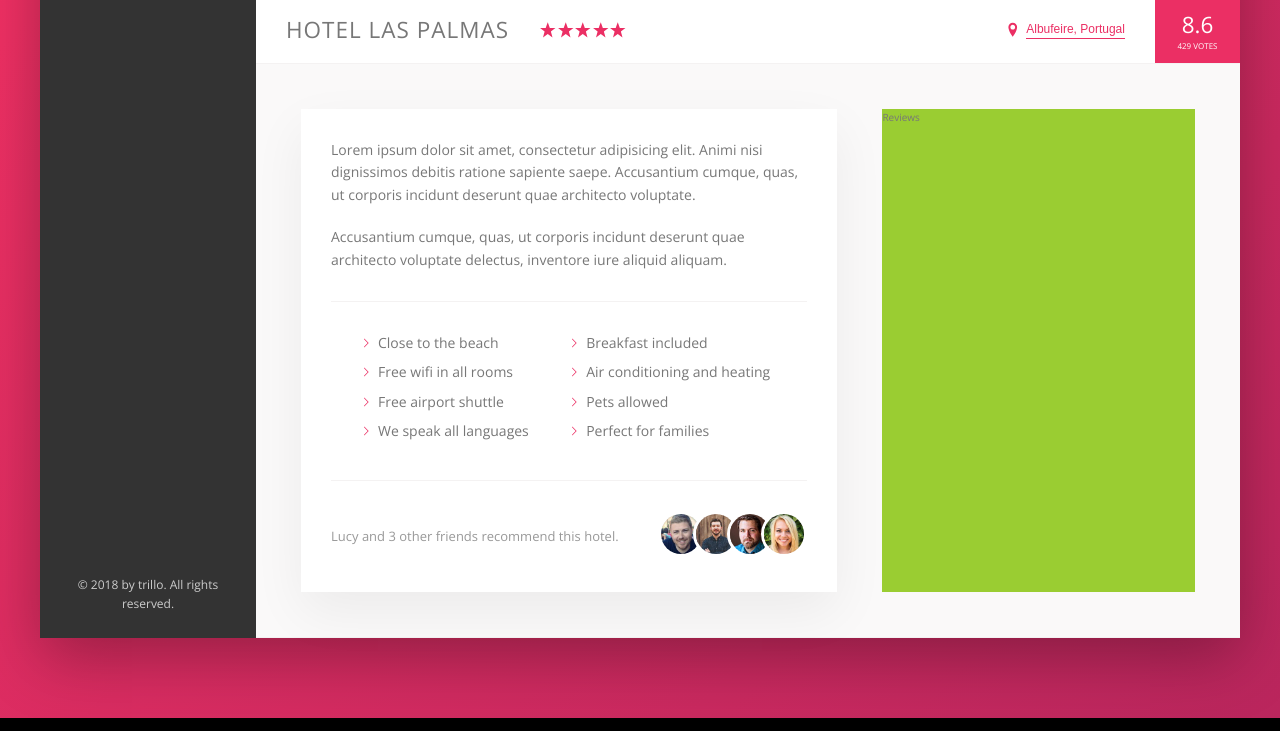
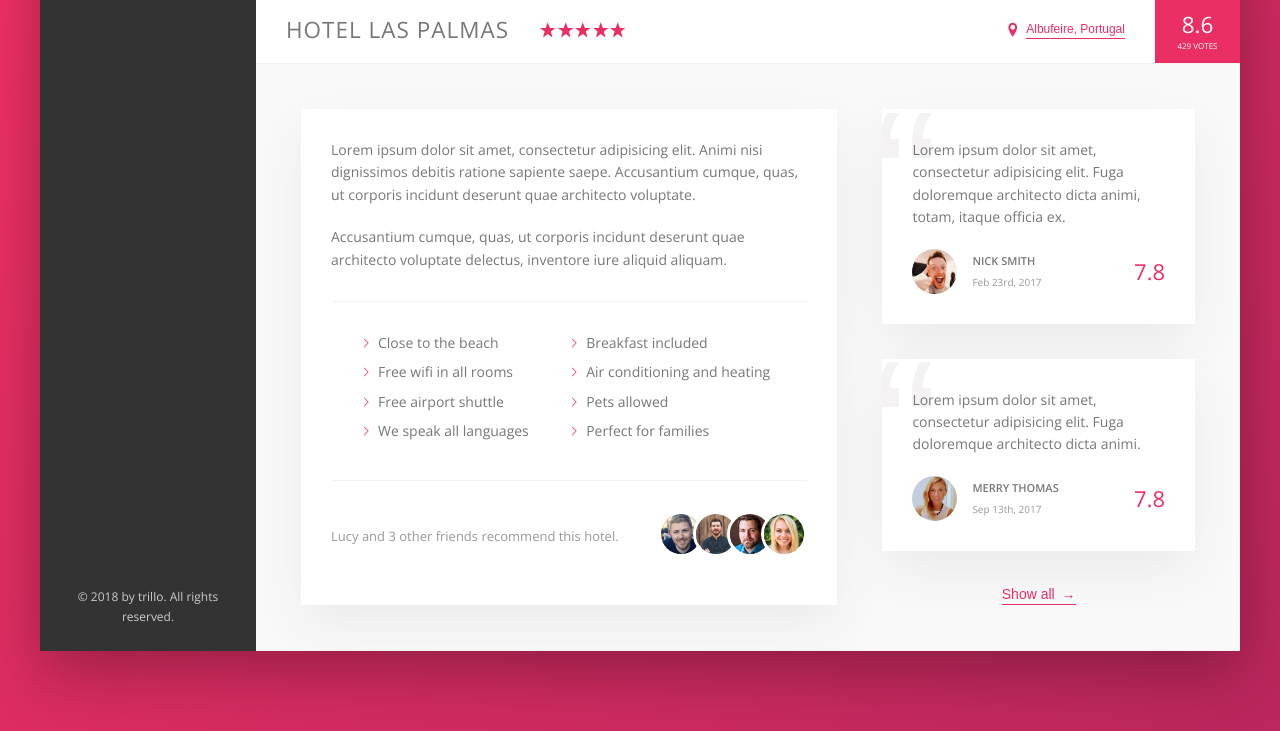
Before and after one commit to kuhelbeher/trillo, a website: page index.html in a window 1280 px wide. Shown: the part 538-1269 px from the top of the page. Drawn offline with nearby package versions, Linux system fonts and the light colour scheme.

Commit message:
Finished review section

```diff
--- a/index.html
+++ b/index.html
@@ -162,7 +162,35 @@
             </div>
           </div>
           <div class="user-reviews">
-            Reviews
+            <figure class="review">
+              <blockquote class="review__text">
+                Lorem ipsum dolor sit amet, consectetur adipisicing elit. Fuga doloremque architecto dicta animi,
+                totam, itaque officia ex.
+              </blockquote>
+              <figcaption class="review__user">
+                <img src="img/user-1.jpg" alt="User 1" class="review__photo">
+                <div class="review__user-box">
+                  <p class="review__user-name">Nick Smith</p>
+                  <p class="review__user-date">Feb 23rd, 2017</p>
+                </div>
+                <div class="review__rating">7.8</div>
+              </figcaption>
+            </figure>
+            <figure class="review">
+              <blockquote class="review__text">
+                Lorem ipsum dolor sit amet, consectetur adipisicing elit. Fuga doloremque architecto dicta animi.
+              </blockquote>
+              <figcaption class="review__user">
+                <img src="img/user-2.jpg" alt="User 2" class="review__photo">
+                <div class="review__user-box">
+                  <p class="review__user-name">Merry Thomas</p>
+                  <p class="review__user-date">Sep 13th, 2017</p>
+                </div>
+                <div class="review__rating">7.8</div>
+              </figcaption>
+            </figure>
+
+            <button class="btn-inline">Show all <span>&rarr;</span></button>
           </div>
         </div>
       </main>
--- a/sass/_components.scss
+++ b/sass/_components.scss
@@ -254,8 +254,17 @@
   cursor: pointer;
   transition: all .3s;
 
+  & span {
+    margin-left: 3px;
+    transition: margin .3s;
+  }
+
   &:hover {
     color: var(--color-grey-dark-1);
+
+    span {
+      margin-left: 8px;
+    }
   }
 
   &:focus {
@@ -334,10 +343,6 @@
     margin-right: auto;
   }
 
-  &__friends {
-
-  }
-
   &__photo {
     box-sizing: content-box;
     height: 4rem;
@@ -350,3 +355,66 @@
     }
   }
 }
+
+// ---------------------------------
+// reviews
+.review {
+  background-color: #fff;
+  box-shadow: var(--shadow-light);
+  padding: 3rem;
+  margin-bottom: 3.5rem;
+  position: relative;
+  overflow: hidden;
+
+  &__text {
+    position: relative;
+    margin-bottom: 2rem;
+    z-index: 2;
+  }
+
+  &__user {
+    display: flex;
+    align-items: center;
+  }
+
+  &__photo {
+    height: 4.5rem;
+    width: 4.5rem;
+    border-radius: 50%;
+    margin-right: 1.5rem;
+  }
+
+  &__user-box {
+    margin-right: auto;
+  }
+
+  &__user-name {
+    font-size: 1.1rem;
+    font-weight: 600;
+    text-transform: uppercase;
+    margin-bottom: 0.4rem;
+  }
+
+  &__user-date {
+    font-size: 1rem;
+    color: var(--color-grey-dark-3);
+  }
+
+  &__rating {
+    color: var(--color-primary);
+    font-size: 2.2rem;
+    font-weight: 300;
+  }
+
+  &::before {
+    content: '\201C';
+    position: absolute;
+    top: -2.75rem;
+    left: -1rem;
+    line-height: 1;
+    font-size: 20rem;
+    color: var(--color-grey-light-2);
+    font-family: sans-serif;
+    z-index: 1;
+  }
+}
--- a/sass/_layout.scss
+++ b/sass/_layout.scss
@@ -36,6 +36,7 @@
 }
 
 .detail {
+  font-size: 1.4rem;
   display: flex;
   padding: 4.5rem;
   background-color: var(--color-grey-light-1);
@@ -43,7 +44,6 @@
 }
 
 .description {
-  font-size: 1.4rem;
   background-color: #fff;
   box-shadow:var(--shadow-light);
   padding: 3rem;
@@ -52,6 +52,9 @@
 }
 
 .user-reviews {
-  background-color: yellowgreen;
   flex: 1;
+
+  display: flex;
+  flex-direction: column;
+  align-items: center;
 }
```
Also changed, not shown: css/style.css.
